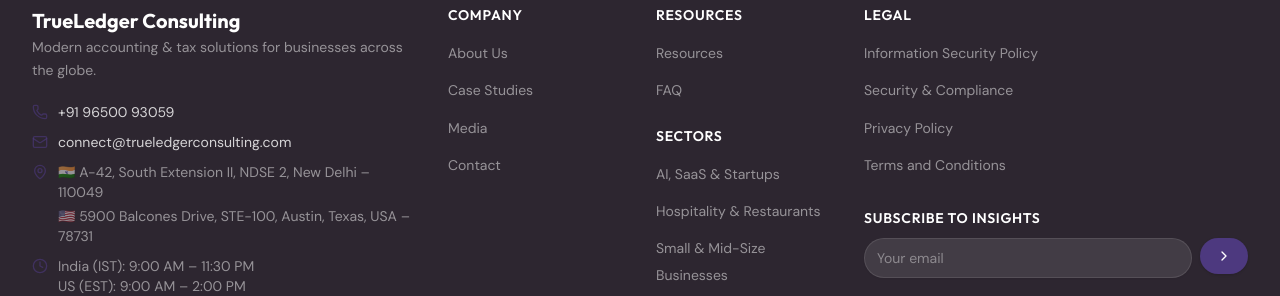
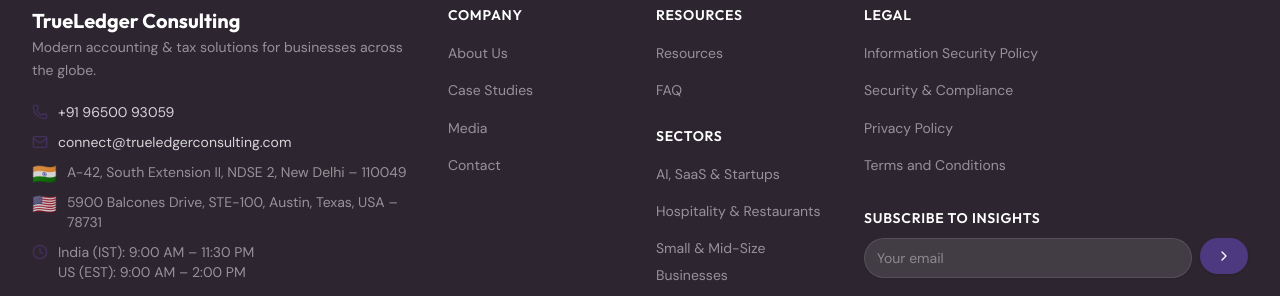
Before and after one commit to rohitsaha17/trueledger-vite, a React (Vite) app: page /regions/apac in a window 1280 px wide. Shown: the part 2751-3047 px from the top of the page. Built offline with nearby package versions, Linux system fonts and the light colour scheme; no server answers.

Commit message:
Make footer address flags larger and more visible
Co-Authored-By: Claude Opus 4.6 <noreply@anthropic.com>

```diff
--- a/src/components/layout/footer.tsx
+++ b/src/components/layout/footer.tsx
@@ -61,11 +61,14 @@ export function Footer() {
               <a href="mailto:connect@trueledgerconsulting.com" className="flex items-center gap-2.5 hover:text-brand transition-colors">
                 <Mail className="size-4 text-brand/60 shrink-0" /> connect@trueledgerconsulting.com
               </a>
-              <div className="flex items-start gap-2.5">
-                <MapPin className="size-4 text-brand/60 mt-0.5 shrink-0" />
-                <div className="text-white/50">
-                  <div>🇮🇳 A-42, South Extension II, NDSE 2, New Delhi – 110049</div>
-                  <div className="mt-1">🇺🇸 5900 Balcones Drive, STE-100, Austin, Texas, USA – 78731</div>
+              <div className="space-y-2">
+                <div className="flex items-start gap-2.5">
+                  <span className="text-xl leading-none mt-0.5 shrink-0">🇮🇳</span>
+                  <span className="text-white/50">A-42, South Extension II, NDSE 2, New Delhi – 110049</span>
+                </div>
+                <div className="flex items-start gap-2.5">
+                  <span className="text-xl leading-none mt-0.5 shrink-0">🇺🇸</span>
+                  <span className="text-white/50">5900 Balcones Drive, STE-100, Austin, Texas, USA – 78731</span>
                 </div>
               </div>
               <div className="flex items-start gap-2.5">
```
